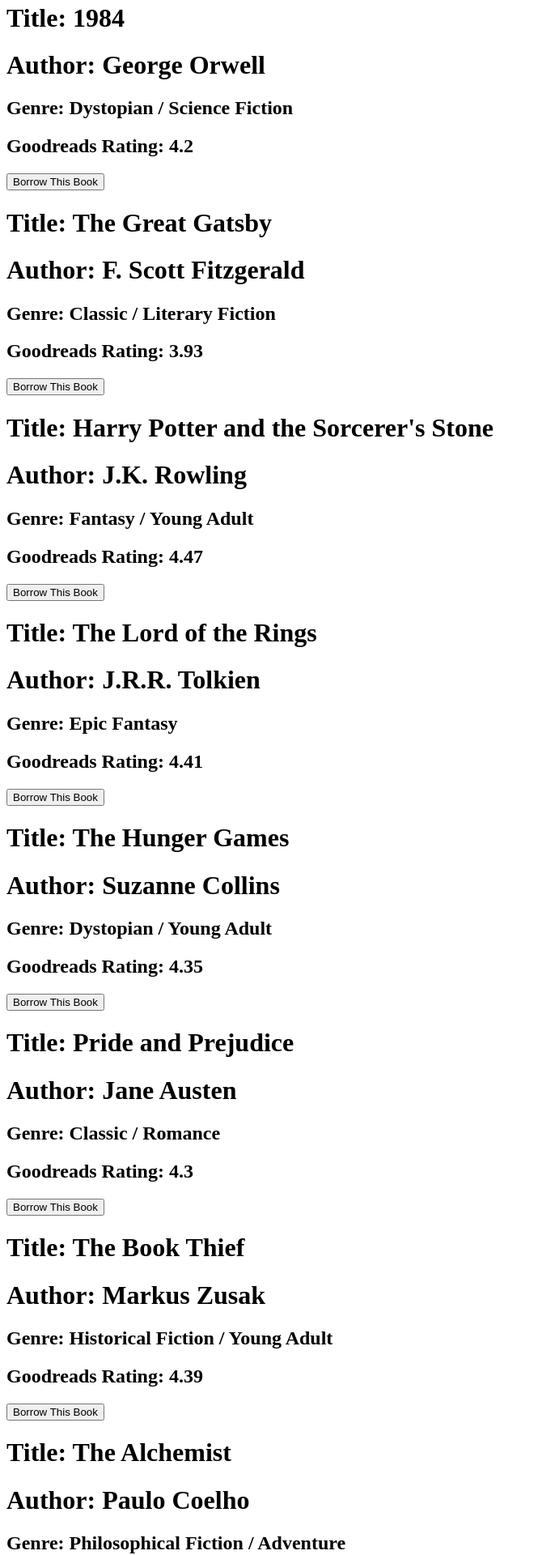
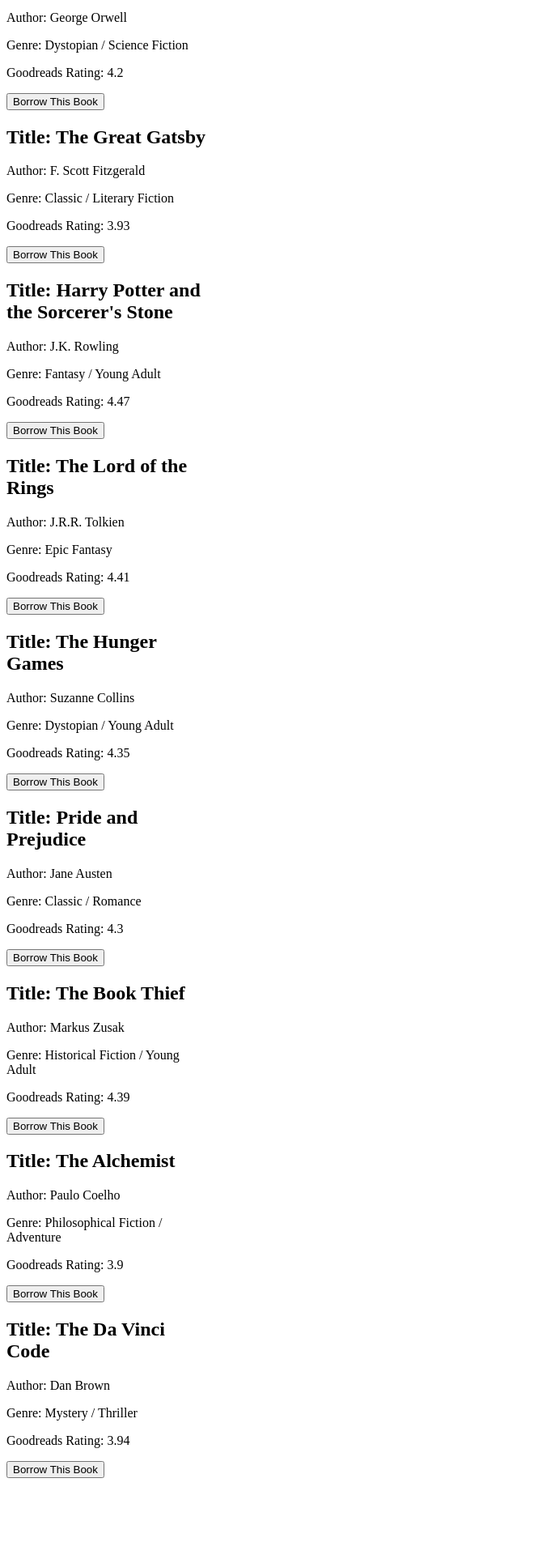
Before and after one commit to staten-island-tech/vue-reactivity-project-Andy-Zhang7223, a Vue app in the folder app/: page / in a window 1280 px wide. Shown: the part 300-2220 px from the top of the page at 81% size, without its empty margins (0-665 px from the left). After the commit the page ends 2133 px from the top, so only its background shows below. Built offline with nearby package versions, Linux system fonts and the light colour scheme.

Commit message:
3/3/2026

```diff
--- a/app/src/components/bookCard.vue
+++ b/app/src/components/bookCard.vue
@@ -1,9 +1,9 @@
 <template>
   <div>
-    <h1>Title: {{ book.name }}</h1>
-    <h1>Author: {{ book.author }}</h1>
-    <h2>Genre: {{ book.genre }}</h2>
-    <h2>Goodreads Rating: {{ book.rating }}</h2>
+    <h2>Title: {{ book.name }}</h2>
+    <p>Author: {{ book.author }}</p>
+    <p>Genre: {{ book.genre }}</p>
+    <p>Goodreads Rating: {{ book.rating }}</p>
     <slot></slot>
   </div>
 </template>
@@ -17,4 +17,8 @@
 })
 </script>
 
-<style scoped></style>
+<style scoped>
+div {
+  width: 20%;
+}
+</style>
--- a/app/src/components/borrowingBook.vue
+++ b/app/src/components/borrowingBook.vue
@@ -1,9 +1,10 @@
 <template>
   <div>
-    <h1>{{ book.name }}</h1>
-    <h1>{{ book.author }}</h1>
-    <h2>{{ book.genre }}</h2>
-    <h2>{{ book.rating }}</h2>
+    <h2>{{ book.name }}</h2>
+    <p>{{ book.author }}</p>
+    <p>{{ book.genre }}</p>
+    <p>{{ book.rating }}</p>
+    <slot></slot>
   </div>
 </template>
 
--- a/app/src/views/theLibrary.vue
+++ b/app/src/views/theLibrary.vue
@@ -1,6 +1,8 @@
 <template>
   <div>
-    <BorrowingBook v-for="book in bookstobeborrowed" :key="book.name" :book="book" />
+    <BorrowingBook v-for="book in bookstobeborrowed" :key="book.name" :book="book">
+      <button @click="removingbook(book)">Remove This Book</button>
+    </BorrowingBook>
     <button>Finish Selecting Books</button>
   </div>
   <div>
@@ -17,70 +19,74 @@
 //Used Chatgpt for the array...
 const books = [
   {
-    name: "To Kill a Mockingbird",
-    author: "Harper Lee",
-    genre: "Classic / Historical Fiction",
-    rating: 4.26
+    name: 'To Kill a Mockingbird',
+    author: 'Harper Lee',
+    genre: 'Classic / Historical Fiction',
+    rating: 4.26,
   },
   {
-    name: "1984",
-    author: "George Orwell",
-    genre: "Dystopian / Science Fiction",
-    rating: 4.20
+    name: '1984',
+    author: 'George Orwell',
+    genre: 'Dystopian / Science Fiction',
+    rating: 4.2,
   },
   {
-    name: "The Great Gatsby",
-    author: "F. Scott Fitzgerald",
-    genre: "Classic / Literary Fiction",
-    rating: 3.93
+    name: 'The Great Gatsby',
+    author: 'F. Scott Fitzgerald',
+    genre: 'Classic / Literary Fiction',
+    rating: 3.93,
   },
   {
     name: "Harry Potter and the Sorcerer's Stone",
-    author: "J.K. Rowling",
-    genre: "Fantasy / Young Adult",
-    rating: 4.47
+    author: 'J.K. Rowling',
+    genre: 'Fantasy / Young Adult',
+    rating: 4.47,
   },
   {
-    name: "The Lord of the Rings",
-    author: "J.R.R. Tolkien",
-    genre: "Epic Fantasy",
-    rating: 4.41
+    name: 'The Lord of the Rings',
+    author: 'J.R.R. Tolkien',
+    genre: 'Epic Fantasy',
+    rating: 4.41,
   },
   {
-    name: "The Hunger Games",
-    author: "Suzanne Collins",
-    genre: "Dystopian / Young Adult",
-    rating: 4.35
+    name: 'The Hunger Games',
+    author: 'Suzanne Collins',
+    genre: 'Dystopian / Young Adult',
+    rating: 4.35,
   },
   {
-    name: "Pride and Prejudice",
-    author: "Jane Austen",
-    genre: "Classic / Romance",
-    rating: 4.30
+    name: 'Pride and Prejudice',
+    author: 'Jane Austen',
+    genre: 'Classic / Romance',
+    rating: 4.3,
   },
   {
-    name: "The Book Thief",
-    author: "Markus Zusak",
-    genre: "Historical Fiction / Young Adult",
-    rating: 4.39
+    name: 'The Book Thief',
+    author: 'Markus Zusak',
+    genre: 'Historical Fiction / Young Adult',
+    rating: 4.39,
   },
   {
-    name: "The Alchemist",
-    author: "Paulo Coelho",
-    genre: "Philosophical Fiction / Adventure",
-    rating: 3.90
+    name: 'The Alchemist',
+    author: 'Paulo Coelho',
+    genre: 'Philosophical Fiction / Adventure',
+    rating: 3.9,
   },
   {
-    name: "The Da Vinci Code",
-    author: "Dan Brown",
-    genre: "Mystery / Thriller",
-    rating: 3.94
-  }
-];
+    name: 'The Da Vinci Code',
+    author: 'Dan Brown',
+    genre: 'Mystery / Thriller',
+    rating: 3.94,
+  },
+]
 let bookstobeborrowed = ref([])
 function storingbook(book) {
+  const id = 1
   console.log(book.name)
   bookstobeborrowed.value.push(book)
+}
+function removingbook(book) {
+  bookstobeborrowed.value.splice(book)
 }
 </script>
 
```
Also changed, not shown: 1 other file (tests, documents, lock files or other folders).
